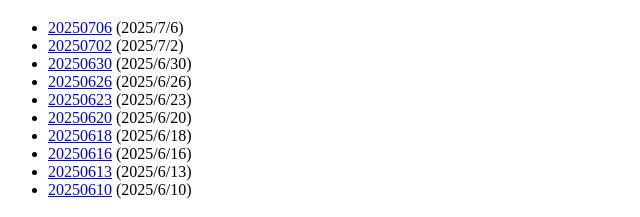
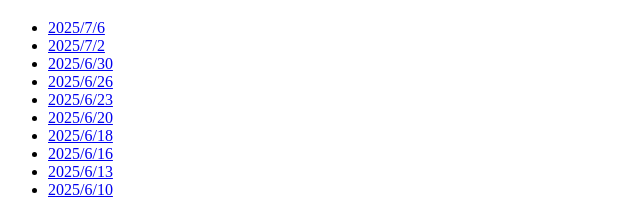
Before and after one commit to Jonh-Nash/blog, an Astro site: page / in a window 1280 px wide. Shown: the part 88-305 px from the top of the page, without its empty margins (0-640 px from the left). Built offline with nearby package versions, Linux system fonts and the light colour scheme; Astro itself is replaced by a stand-in of ours.

Commit message:
ホームページの最新ニュースセクションで、記事タイトルの表示を公開日の日付に変更しました。

```diff
--- a/src/pages/index.astro
+++ b/src/pages/index.astro
@@ -13,7 +13,7 @@ const hatenaLinks = await getHatenaLinks(5);
   <h1>📚 Latest News</h1>
   <ul>
     {posts.slice(0, 10).map((p) => (
-      <li><a href={`/${p.id}/`}>{p.data.title}</a> ({p.data.pubDate.toLocaleDateString('ja-JP')})</li>
+      <li><a href={`/${p.id}/`}>{p.data.pubDate.toLocaleDateString('ja-JP')}</a></li>
     ))}
   </ul>
 
```
